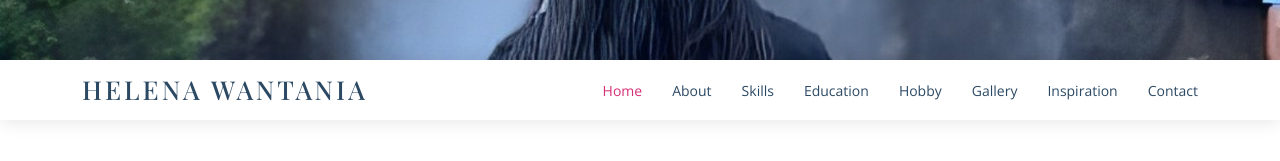
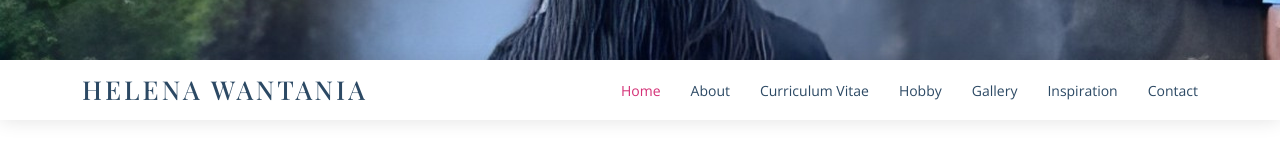
Before and after one commit to Helena056/website-personal, a plain HTML site: page index.html in a window 1280 px wide. Shown: the part 540-701 px from the top of the page. Drawn offline with nearby package versions, Linux system fonts and the light colour scheme; a web font is replaced by a local one.

Commit message:
Update index.html

```diff
--- a/index.html
+++ b/index.html
@@ -57,8 +57,7 @@
         <ul>
           <li><a class="nav-link scrollto active" href="#hero">Home</a></li>
           <li><a class="nav-link scrollto" href="#about">About</a></li>
-          <li><a class="nav-link scrollto" href="#skills">Skills</a></li>
-          <li><a class="nav-link scrollto" href="#resume">Education</a></li>
+          <li><a class="nav-link scrollto" href="#skills">Curriculum Vitae</a></li>
           <li><a class="nav-link scrollto" href="#services">Hobby</a></li>
           <li><a class="nav-link scrollto" href="#portfolio">Gallery</a></li>
           <li><a class="nav-link scrollto" href="#testimonials">Inspiration</a></li>
```
